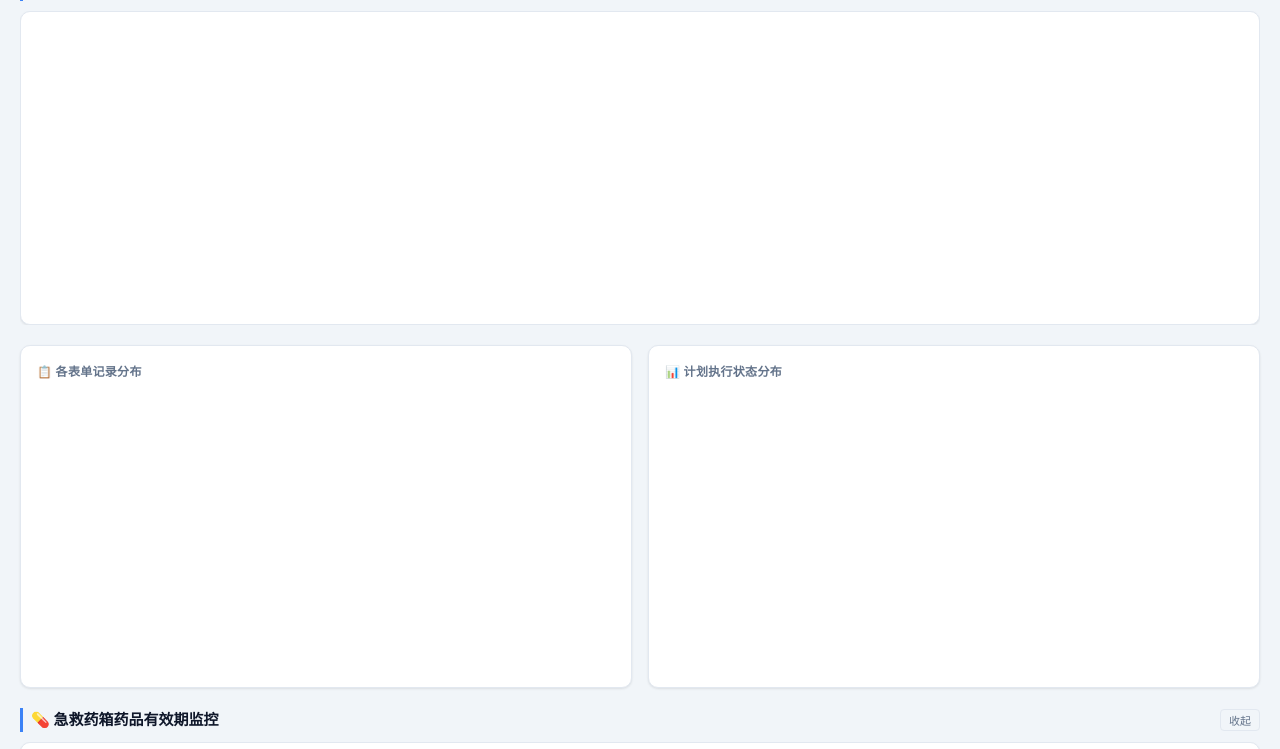
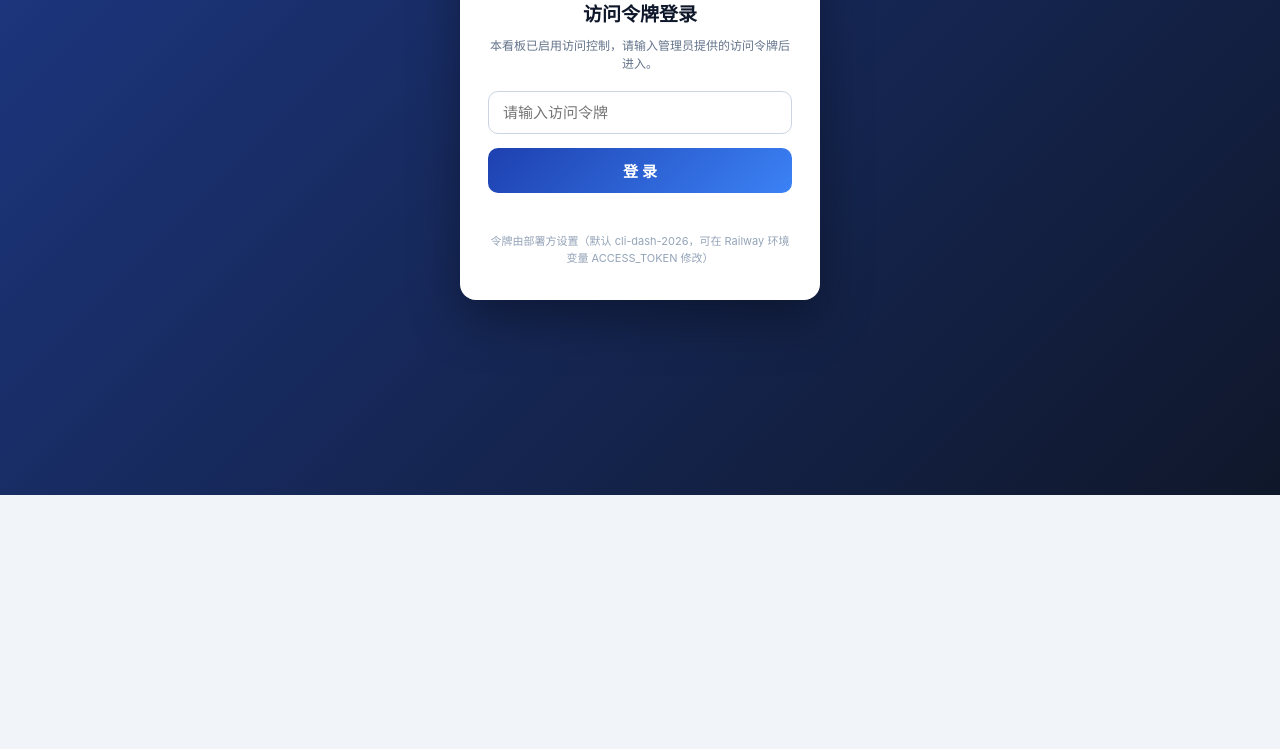
Before and after one commit to xiaohuoshuan123/cli-dashboard, a website: page public/index.html in a window 1280 px wide. Shown: the part 305-1054 px from the top of the page. After the commit the page ends 800 px from the top, so only its background shows below. Drawn offline with nearby package versions, Linux system fonts and the light colour scheme.

Commit message:
feat: 登录弹窗 + P1 自动冒烟 (public/index.html)

```diff
--- a/public/index.html
+++ b/public/index.html
@@ -352,6 +352,40 @@ tr:hover { background: #f8fafc; }
   transition: all 0.2s;
 }
 .refresh-btn:hover { background: rgba(255,255,255,0.3); }
+.logout-btn { background: rgba(255,255,255,0.18); color:#fff; border:1px solid rgba(255,255,255,0.5); border-radius:6px; padding:4px 10px; font-size:12px; cursor:pointer; margin-left:6px; }
+.logout-btn:hover { background: rgba(255,255,255,0.32); }
+
+/* 登录弹窗 */
+.auth-locked > *:not(#loginModal) { display: none !important; }
+.auth-locked { overflow: hidden; }
+#loginModal {
+  display: none;
+  position: fixed; inset: 0; z-index: 10000;
+  background: linear-gradient(135deg, #1e3a8a 0%, #0f172a 100%);
+  align-items: center; justify-content: center;
+  font-family: -apple-system, BlinkMacSystemFont, 'Segoe UI', 'PingFang SC', 'Microsoft YaHei', sans-serif;
+}
+.login-card {
+  width: 360px; max-width: 90vw;
+  background: #ffffff; border-radius: 16px; padding: 32px 28px;
+  box-shadow: 0 20px 50px rgba(0,0,0,0.35); text-align: center;
+}
+.login-card .lock { font-size: 44px; margin-bottom: 8px; }
+.login-card h2 { font-size: 19px; color: #0f172a; margin-bottom: 6px; }
+.login-card p.tip { font-size: 12px; color: #64748b; margin-bottom: 18px; line-height: 1.5; }
+.login-card input {
+  width: 100%; padding: 12px 14px; font-size: 15px; border: 1.5px solid #cbd5e1;
+  border-radius: 10px; outline: none; box-sizing: border-box; transition: border-color .15s;
+}
+.login-card input:focus { border-color: #3b82f6; }
+.login-card button {
+  width: 100%; margin-top: 14px; padding: 12px; font-size: 15px; font-weight: 600;
+  color: #fff; background: linear-gradient(135deg, #1e40af, #3b82f6); border: none;
+  border-radius: 10px; cursor: pointer; transition: opacity .15s;
+}
+.login-card button:hover { opacity: 0.92; }
+.login-card .err { color: #ef4444; font-size: 13px; min-height: 18px; margin-top: 10px; }
+.login-card .demo { font-size: 11px; color: #94a3b8; margin-top: 12px; }
 /* Responsive */
 @media (max-width: 1024px) {
   .grid-3, .grid-4 { grid-template-columns: 1fr 1fr; }
@@ -384,7 +418,26 @@ tr:hover { background: #f8fafc; }
 }
 </style>
 </head>
-<body>
+<body class="auth-locked">
+
+<!-- 登录弹窗（访问令牌校验） -->
+<div id="loginModal">
+  <div class="login-card">
+    <div class="lock">🔐</div>
+    <h2>访问令牌登录</h2>
+    <p class="tip">本看板已启用访问控制，请输入管理员提供的访问令牌后进入。</p>
+    <input id="tokenInput" type="text" placeholder="请输入访问令牌" autocomplete="off" />
+    <button onclick="attemptLogin()">登 录</button>
+    <div class="err" id="loginError"></div>
+    <div class="demo">令牌由部署方设置（默认 cli-dash-2026，可在 Railway 环境变量 ACCESS_TOKEN 修改）</div>
+  </div>
+</div>
+<script>
+  // 回车提交登录
+  document.getElementById('tokenInput').addEventListener('keydown', function (e) {
+    if (e.key === 'Enter') attemptLogin();
+  });
+</script>
 
 <div class="header">
   <h1>📊 草料二维码数据看板</h1>
@@ -407,6 +460,7 @@ tr:hover { background: #f8fafc; }
       <span id="dbStatus" style="font-size:11px;font-weight:600;">⏳ 数据库状态检测中...</span>
       <span id="dataTimeRange" style="font-size:11px;">数据加载中...</span>
       <button class="refresh-btn" onclick="loadAllData()">🔄 刷新</button>
+      <button class="logout-btn" id="logoutBtn" style="display:none;" onclick="logout()">退出</button>
     </div>
   </div>
 </div>
```
